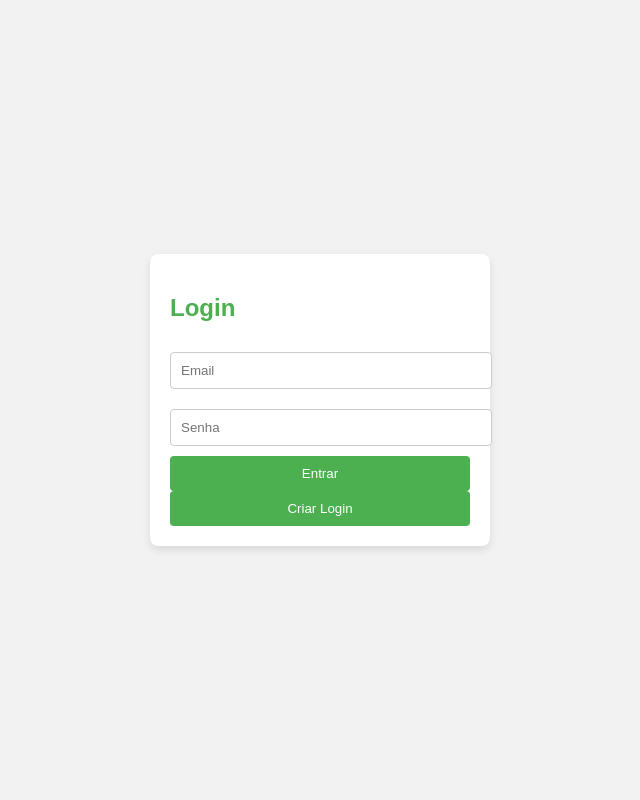
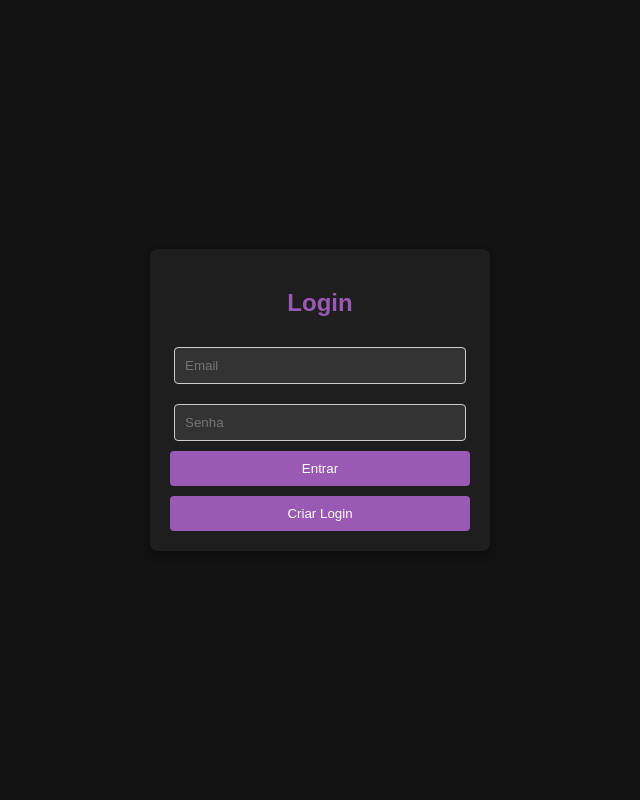
Before and after one commit to DuJao22/Reserva_bus, a Flask app: page /login in a window 1280 px wide. Shown: the whole page, without its empty margins (320-960 px from the left). Run offline with Flask 2, Linux system fonts and the light colour scheme.

Commit message:
Update login.html

```diff
--- a/templates/login.html
+++ b/templates/login.html
@@ -7,47 +7,52 @@
     <style>
         body {
             font-family: Arial, sans-serif;
-            background-color: #f2f2f2;
+            background-color: #121212;
             display: flex;
             justify-content: center;
             align-items: center;
             height: 100vh;
             margin: 0;
+            color: white;
         }
         .form-container {
-            background-color: #fff;
+            background-color: #1e1e1e;
             padding: 20px;
             border-radius: 8px;
-            box-shadow: 0 4px 8px rgba(0, 0, 0, 0.1);
+            box-shadow: 0 4px 8px rgba(0, 0, 0, 0.3);
             width: 300px;
+            text-align: center;
         }
         .form-container h2 {
             margin-bottom: 20px;
-            color: #4CAF50;
+            color: #9b59b6;
         }
         .form-container input {
-            width: 100%;
+            width: 90%;
             padding: 10px;
             margin: 10px 0;
             border: 1px solid #ccc;
             border-radius: 4px;
+            background-color: #333;
+            color: white;
         }
         .form-container button {
             width: 100%;
             padding: 10px;
-            background-color: #4CAF50;
+            background-color: #9b59b6;
             color: white;
             border: none;
             border-radius: 4px;
             cursor: pointer;
         }
         .form-container button:hover {
-            background-color: #45a049;
+            background-color: #8e44ad;
         }
         .toggle-form {
-            color: #4CAF50;
+            color: #9b59b6;
             cursor: pointer;
             text-align: center;
+            margin-top: 10px;
         }
         .hidden {
             display: none;
@@ -57,6 +62,8 @@
 <body>
 
 <div class="form-container">
+    <!-- Formulário de Login -->
+    <div id="loginForm">
         <h2>Login</h2>
         <form action="/login" method="POST">
             <input type="text" name="email" placeholder="Email" required><br>
@@ -67,7 +74,9 @@
         <div class="toggle-form">
             <button id="toggleButton">Criar Login</button>
         </div>
+    </div>
 
+    <!-- Formulário de Cadastro -->
     <div id="registerForm" class="hidden">
         <h2>Criar Conta</h2>
         <form action="/criar_usuario" method="POST">
@@ -77,13 +86,22 @@
             <input type="text" name="cidade" placeholder="Cidade" required><br>
             <button type="submit">Cadastrar</button>
         </form>
+
+        <div class="toggle-form">
+            <button id="backToLogin">Voltar ao Login</button>
+        </div>
     </div>
 </div>
 
 <script>
     document.getElementById("toggleButton").onclick = function() {
-        var registerForm = document.getElementById("registerForm");
-        registerForm.classList.toggle("hidden");
+        document.getElementById("loginForm").classList.add("hidden");
+        document.getElementById("registerForm").classList.remove("hidden");
+    };
+
+    document.getElementById("backToLogin").onclick = function() {
+        document.getElementById("loginForm").classList.remove("hidden");
+        document.getElementById("registerForm").classList.add("hidden");
     };
 </script>
 
```
Lines whose indentation alone changed are shown as unchanged.
